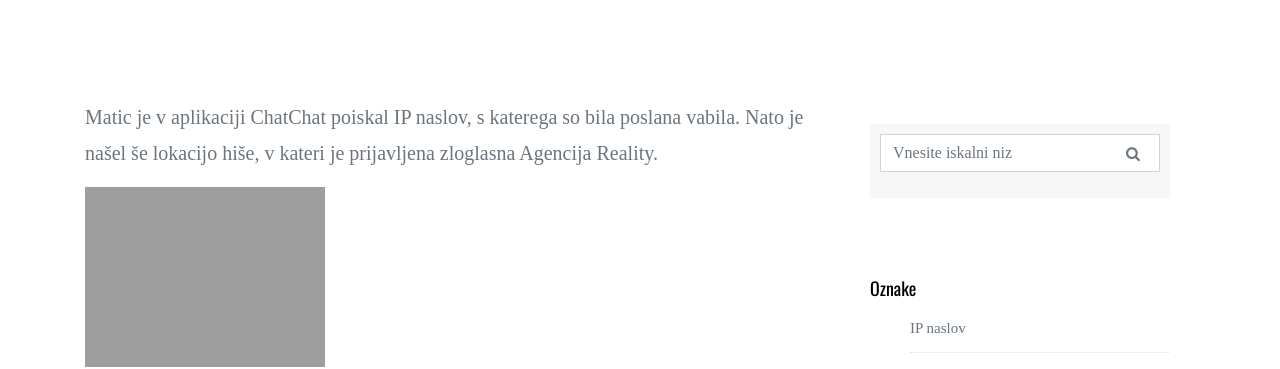
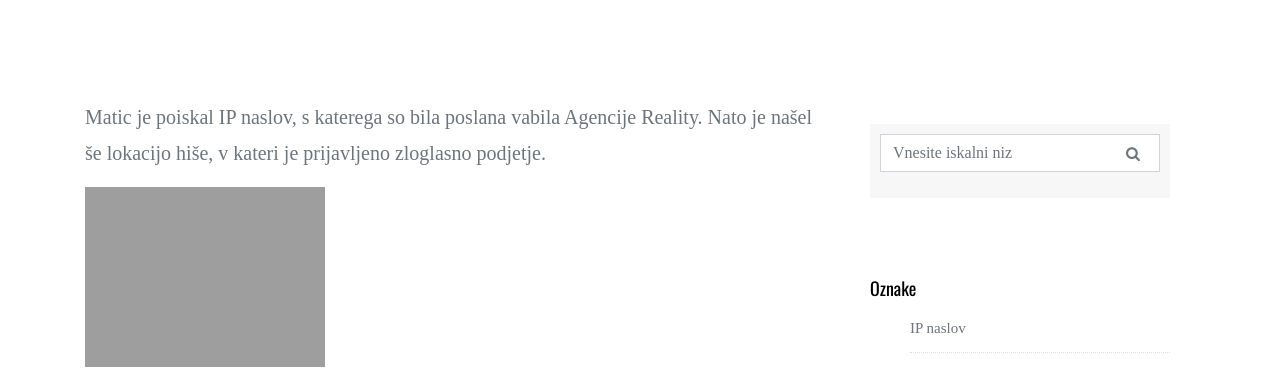
Before and after one commit to codeweeksi/gajin-svet, a Jekyll site: the page built from _posts/2018-07-02-druga-lekcija.md, in a window 1280 px wide. Shown: the part 563-932 px from the top of the page. Built offline with Jekyll 4.4.1, drawn with Linux system fonts in a browser that asks for light colours; some web fonts are replaced; comment, search, counter and statistics services are not loaded.

Commit message:
edited text

```diff
--- a/_posts/2018-07-02-druga-lekcija.md
+++ b/_posts/2018-07-02-druga-lekcija.md
@@ -3,7 +3,7 @@ layout: post
 title:  "Kako je Matic odkril lokacijo hiše Ob progi 10?"
 date:   2018-07-02 18:00:02 +0200
 tags: [IP naslov, domena]
-excerpt: Matic je v aplikaciji ChatChat poiskal IP naslov, s katerega so bila poslana vabila. Nato je našel še lokacijo hiše, v kateri je prijavljena zloglasna Agencija Reality.
+excerpt: Matic je poiskal IP naslov, s katerega so bila poslana vabila Agencije Reality. Nato je našel še lokacijo hiše, v kateri je prijavljeno zloglasno podjetje.
 special_tip: IP naslov je številka, s pomočjo katere računalniki na internetu drug drugega prepoznajo in si pošiljajo podatke.
 ---
 
```
